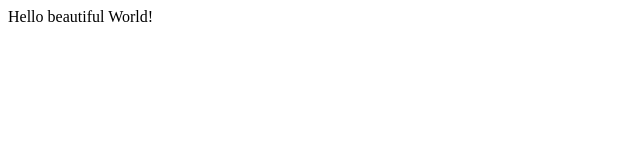
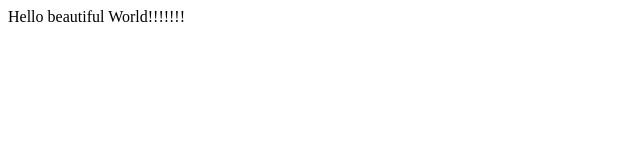
Before and after one commit to aspicas/devops-demo, a website: page public/index.html in a window 1280 px wide. Shown: the full height of the page, 0-640 px from the left. Drawn offline with Linux system fonts and the light colour scheme.

Commit message:
change html with emotions

```diff
--- a/public/index.html
+++ b/public/index.html
@@ -3,6 +3,6 @@
 		<title>Hola Amigos!</title>
 	</head>
 	<body>
-		Hello beautiful World!
+		Hello beautiful World!!!!!!!
 	</body>
 </html>
```
